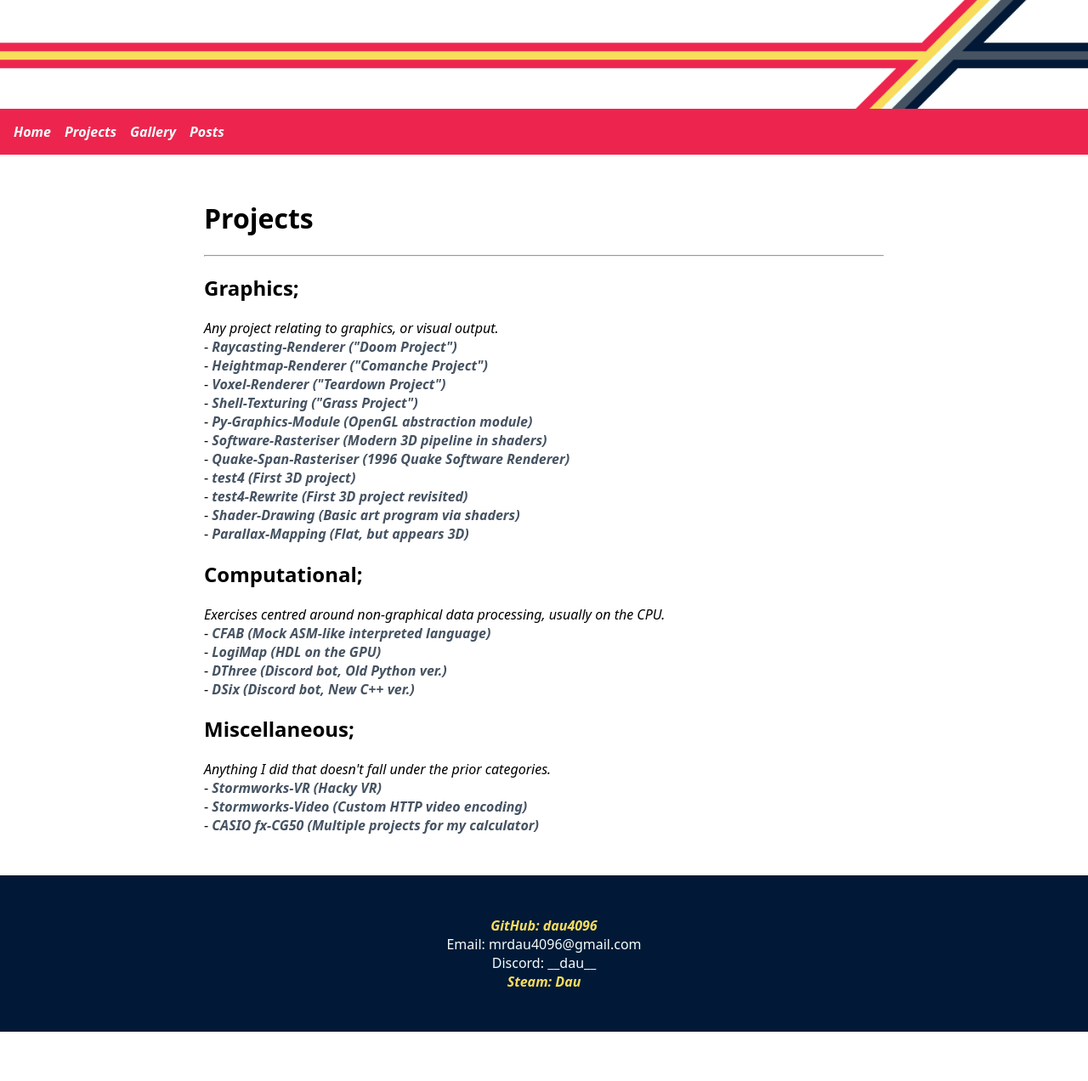
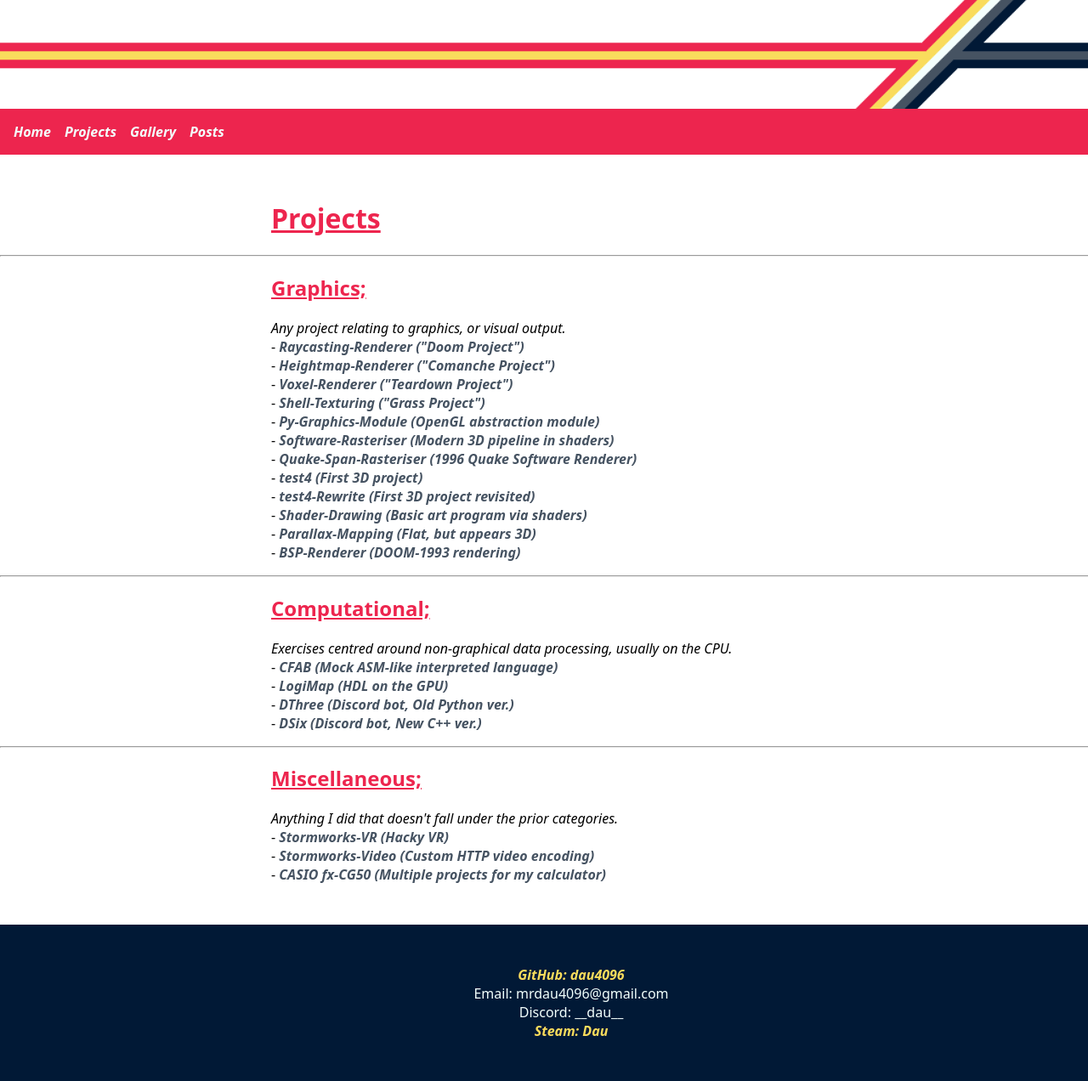
Before and after one commit to dau4096/Personal-Site, a Flask app: page /projects/ in a window 1280 px wide; the page is wider, and only the part inside the window is pictured. Shown: that part at 85% size. Before the commit the page ends 1214 px from the top of that part, so only its background shows below. Run offline with Flask 3, Linux system fonts and the light colour scheme.

Commit message:
Update formatting

```diff
--- a/pages/projects.index.md
+++ b/pages/projects.index.md
@@ -22,8 +22,10 @@
 - [test4-Rewrite (First 3D project revisited)](/projects/test4.rewrite26/)
 - [Shader-Drawing (Basic art program via shaders)](/projects/shader-drawing/)
 - [Parallax-Mapping (Flat, but appears 3D)](/projects/parallax-mapping/)
+- [BSP-Renderer (DOOM-1993 rendering)](/projects/bsp-rendering/)
 
 
+___
 ## Computational;
 _Exercises centred around non-graphical data processing, usually on the CPU._
 - [CFAB (Mock ASM-like interpreted language)](/projects/cfab/)
@@ -32,6 +34,7 @@
 - [DSix (Discord bot, New C++ ver.)](/projects/d3-source.d6/)
 
 
+___
 ## Miscellaneous;
 _Anything I did that doesn't fall under the prior categories._
 - [Stormworks-VR (Hacky VR)](/projects/stormworks-vr/)
--- a/static/style.css
+++ b/static/style.css
@@ -1,6 +1,12 @@
+html, body {
+	height: 100%;
+}
+
 body {
   margin: 0;
   font-family: system-ui, sans-serif;
+  display: flex;
+  flex-direction: column;
 }
 
 body a {
@@ -10,12 +16,23 @@
   font-style: italic;
 }
 
+hr {
+  width: 100vw;
+  margin-left: calc(-50vw + 50%);
+  color: #ED254E;
+}
+
+h1, h2, h3, h4 {
+  font-weight: bolder;
+  text-decoration: underline;
+  color: #ED254E
+}
 
 .banner {
   width: 100%;
   height: 128px;
   object-fit: cover;
-  object-position: right center; /* Crop from left */
+  object-position: right center;
   display: block;
 }
 
@@ -35,10 +52,12 @@
   max-width: 800px;
   margin: 0 auto;
   padding: 2rem;
+  flex: 1;
 }
 
 footer {
   padding: 2rem;
+  width: 100%;
   text-align: center;
   background: #011936;
   color: #F4FFFD;
@@ -83,7 +102,7 @@
 .gallery-grid img {
   width: 100%;
   height: 100%;
-  object-fit: cover;   /* makes thumbnails uniform */
+  object-fit: cover;
   display: block;
   border-radius: 6px;
   transition: transform 0.2s ease;
```
Also changed, not shown: pages/projects/bsp-rendering.md (added, +13 -0 lines).
